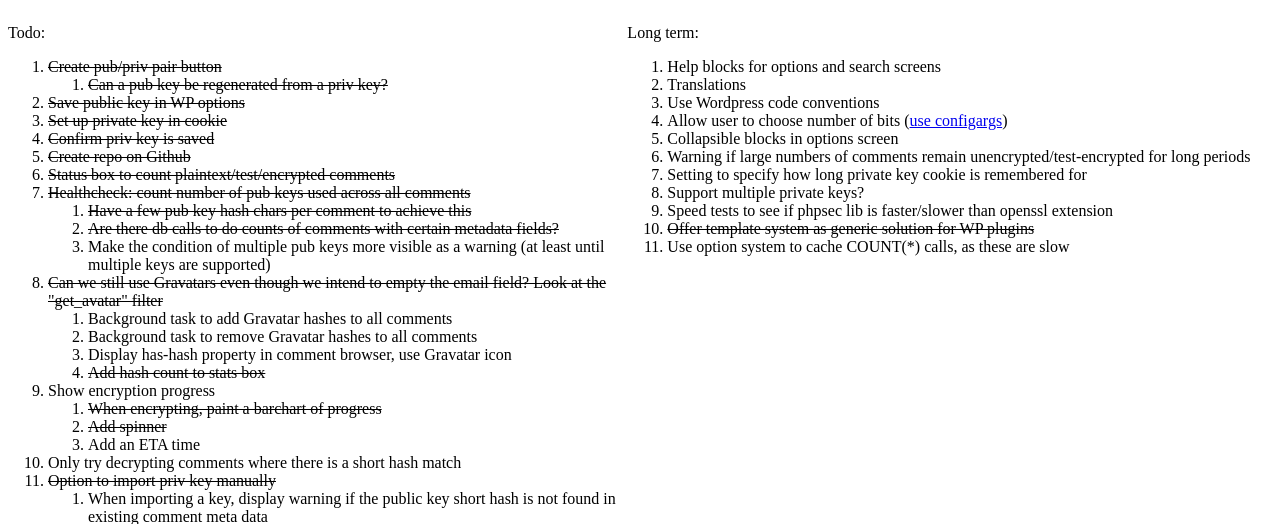
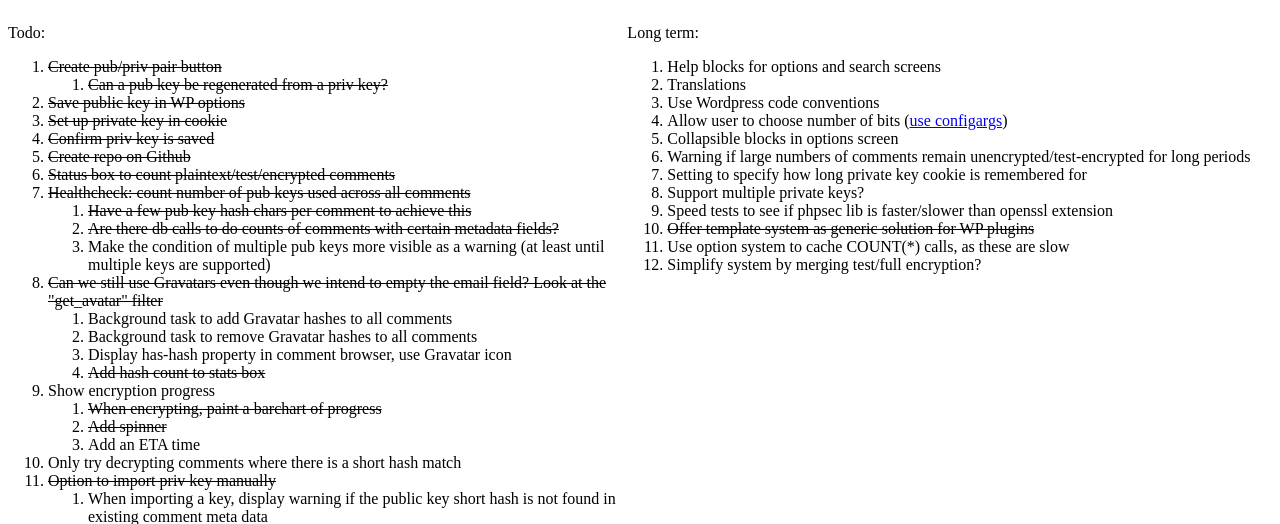
Before and after one commit to halfer/wp-encrypt-plugin, a PHP site: page /_todo.php in a window 1280 px wide. Shown: the top 524 px of the page. Run offline with PHP 8.4, Linux system fonts and the light colour scheme.

Commit message:
Update todo list

```diff
--- a/templates/_todo.php
+++ b/templates/_todo.php
@@ -67,5 +67,6 @@
 		<li>Speed tests to see if phpsec lib is faster/slower than openssl extension</li>
 		<li><s>Offer template system as generic solution for WP plugins</s></li>
 		<li>Use option system to cache COUNT(*) calls, as these are slow</li>
+		<li>Simplify system by merging test/full encryption?</li>
 	</ol>
 </div>
```
